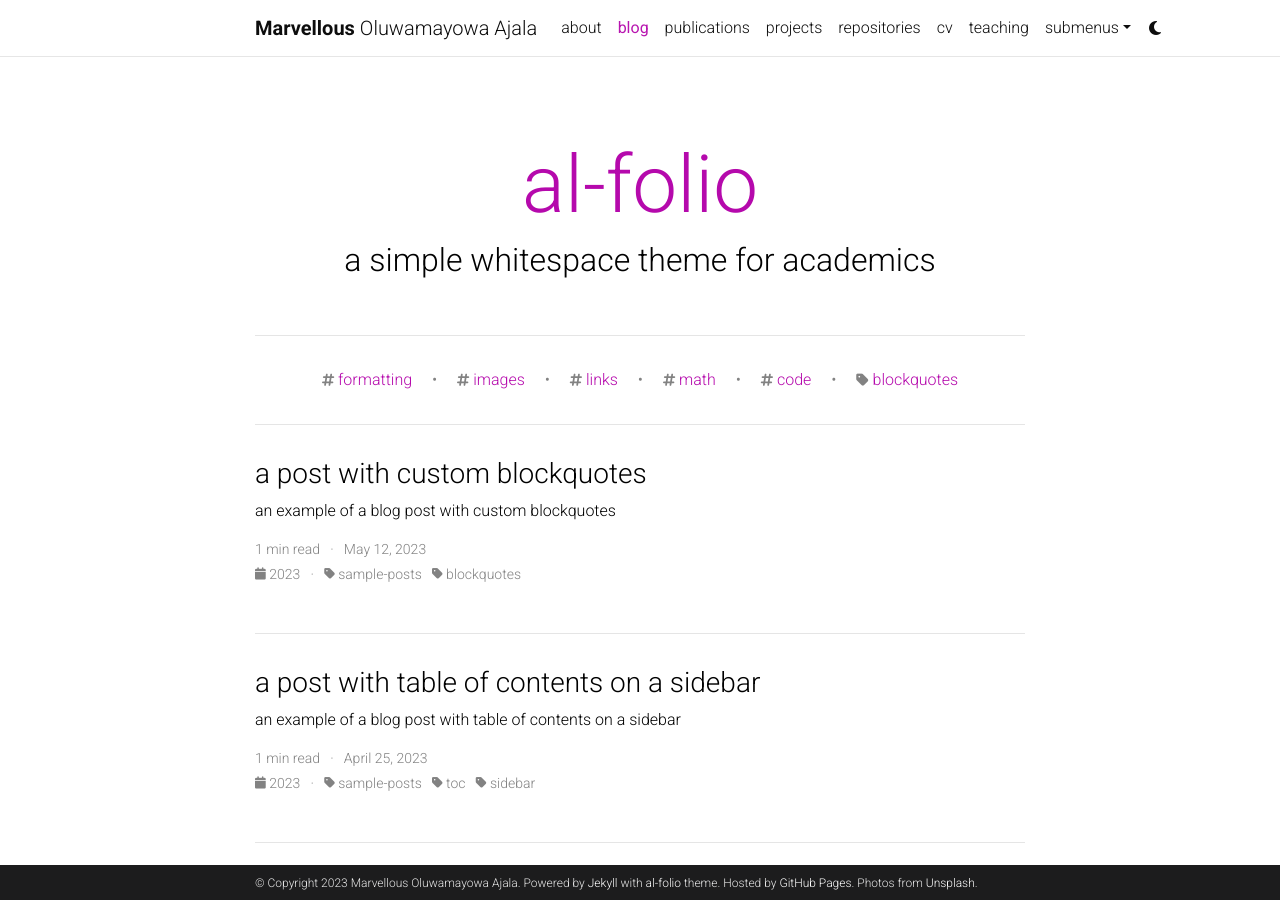
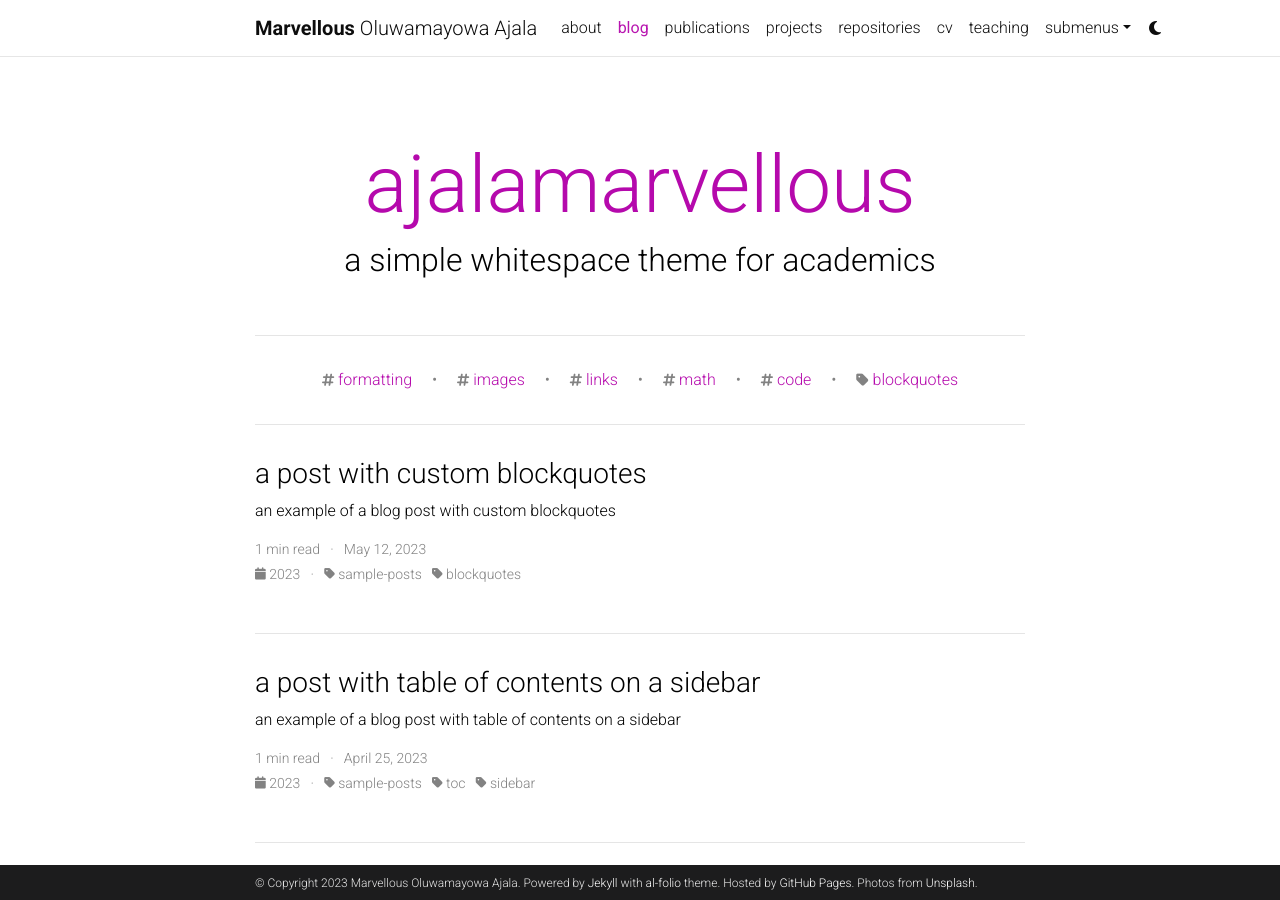
Before and after one commit to ajalamarvellous/ajalamarvellous.github.io, a Jekyll site: the page built from blog/index.html, in a window 1280 px wide and 900 px high. Built offline with Jekyll 4.4.1, drawn with Linux system fonts in a browser that asks for light colours; the list of posts is cut into pages by our own code; comment, search, counter and statistics services are not loaded; a style sheet for code colours, icons or effects is not loaded.

Commit message:
Set url to page

```diff
--- a/_config.yml
+++ b/_config.yml
@@ -18,8 +18,8 @@
 lang: en # the language of your site (for example: en, fr, cn, ru, etc.)
 icon: ⚛️  # the emoji used as the favicon (alternatively, provide image name in /assets/img/)
 
-url: https://alshedivat.github.io # the base hostname & protocol for your site
-baseurl: /al-folio # the subpath of your site, e.g. /blog/
+url: https://ajalamarvellous.github.io # the base hostname & protocol for your site
+baseurl:  # the subpath of your site, e.g. /blog/
 last_updated: false # set to true if you want to display last updated in the footer
 impressum_path:  # set to path to include impressum link in the footer, use the same path as permalink in a page, helps to conform with EU GDPR
 
@@ -71,17 +71,17 @@
 # Social integration
 # -----------------------------------------------------------------------------
 
-github_username: # your GitHub user name
+github_username: ajalamarvellous # your GitHub user name
 gitlab_username: # your GitLab user name
-twitter_username: # your Twitter handle
+twitter_username: madeofajala # your Twitter handle
 mastodon_username: # your mastodon instance+username in the format instance.tld/@username
-linkedin_username: # your LinkedIn user name
+linkedin_username: marvellousajala # your LinkedIn user name
 telegram_username: # your Telegram user name
 scholar_userid: # your Google Scholar ID
 semanticscholar_id: # your Semantic Scholar ID
 whatsapp_number: # your WhatsApp number (full phone number in international format. Omit any zeroes, brackets, or dashes when adding the phone number in international format.)
 orcid_id: # your ORCID ID
-medium_username: # your Medium username
+medium_username: madeofajala # your Medium username
 quora_username: # your Quora username
 publons_id: # your ID on Publons
 lattes_id: # your ID on Lattes (Brazilian Lattes CV)
@@ -100,7 +100,7 @@
 spotify_id: # your spotify id
 pinterest_id: # your pinterest id
 unsplash_id: # your unsplash id
-instagram_id: # your instagram id
+instagram_id: madeofajala # your instagram id
 facebook_id: # your facebook id
 youtube_id: # your youtube channel id (youtube.com/@<youtube_id>)
 discord_id: # your discord id (18-digit unique numerical identifier)
@@ -122,7 +122,7 @@
 # Blog
 # -----------------------------------------------------------------------------
 
-blog_name: al-folio # blog_name will be displayed in your blog page
+blog_name: ajalamarvellous # blog_name will be displayed in your blog page
 blog_nav_title: blog # your blog must have a title for it to be displayed in the nav bar
 blog_description: a simple whitespace theme for academics
 permalink: /blog/:year/:title/
@@ -160,7 +160,7 @@
 # you can display them in your blog by adding a link to the RSS feed.
 external_sources:
   - name: medium.com
-    rss_url: https://medium.com/@al-folio/feed
+    rss_url: https://medium.com/@madeofajala
 
 # -----------------------------------------------------------------------------
 # Collections
@@ -271,8 +271,8 @@
 
 scholar:
 
-  last_name: [Einstein]
-  first_name: [Albert, A.]
+  last_name: [Ajala]
+  first_name: [Marvellous, O.]
 
   style: apa
   locale: en
```
